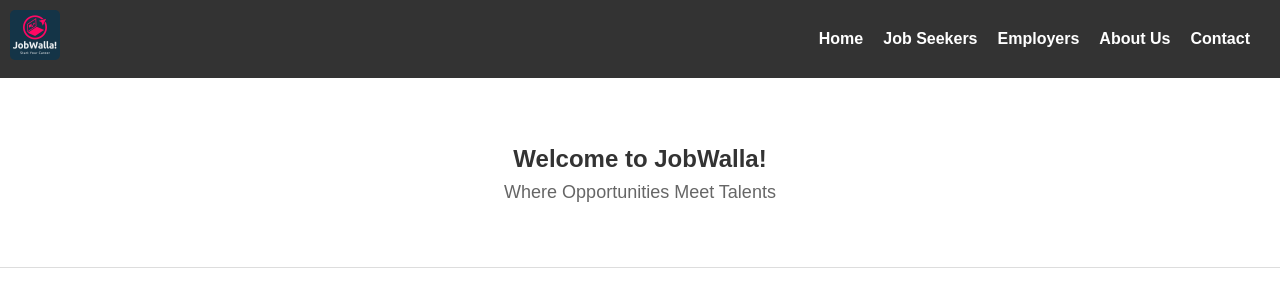
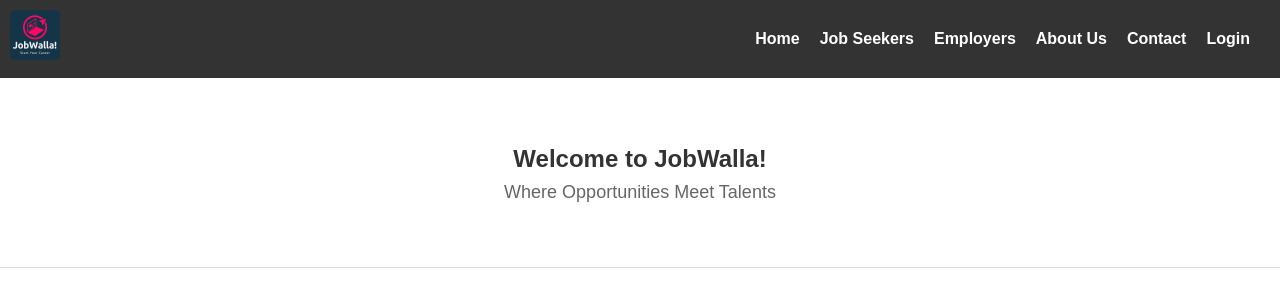
Before and after one commit to san-jay19/final-year-project, a PHP site: page /index.php in a window 1280 px wide. Shown: the top 300 px of the page. Run offline with PHP 8.4, Linux system fonts and the light colour scheme.

Commit message:
changed few

```diff
--- a/project/contact.php
+++ b/project/contact.php
@@ -62,6 +62,7 @@
         li {
             list-style: none;
         }
+
     </style>
 </head>
 
--- a/project/navBar.php
+++ b/project/navBar.php
@@ -72,6 +72,7 @@
                 <li><a href="employers.php">Employers</a></li>
                 <li><a href="aboutUs.php">About Us</a></li>
                 <li><a href="contact.php">Contact</a></li>
+                <li><a href="userLogin.php">Login</a></li>
             </ul>
         </nav>
     </header>
```
